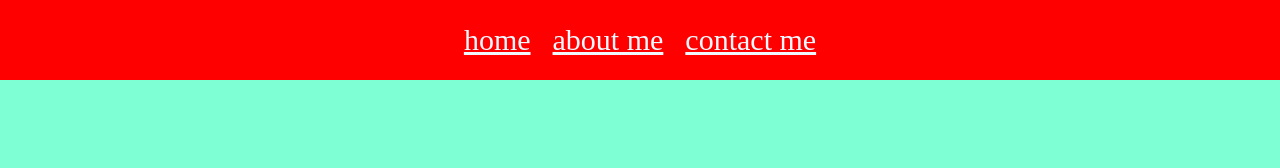
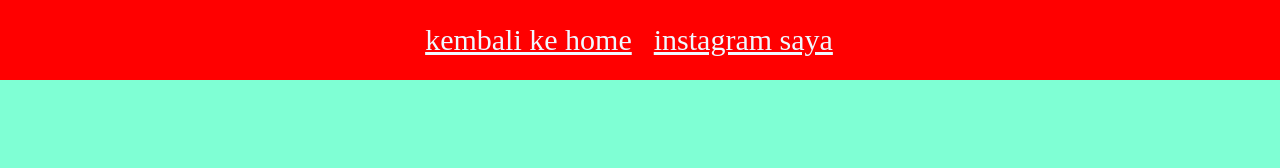
Before and after one commit to danis570/percobaan, a plain HTML site: page about.html in a window 1280 px wide. Shown: the top 168 px of the page. Drawn offline with Linux system fonts and the light colour scheme.

Commit message:
Update about.html

```diff
--- a/about.html
+++ b/about.html
@@ -13,13 +13,13 @@
     <div class="navbar-container">
       <ul class="ul-navbar">
         <li class="li-navbar">
-          <a href="index.html" class="a-navbar">home</a>
+          <a href="index.html" class="a-navbar">kembali ke home</a>
         </li>
         <li class="li-navbar">
-          <a href="about.html" class="a-navbar">about me</a>
+          <a href="about.html" class="a-navbar">instagram saya</a>
         </li>
         <li class="li-navbar">
-          <a href="contact.html" class="a-navbar">contact me</a>
+          <a href="contact.html" class="a-navbar"></a>
         </li>
       </ul>
     </div>
@@ -27,7 +27,7 @@
 
     <!-- content 1 -->
     <div class="content1-container">
-      <a href="https://youtube.com/deaafrizal"
+      <a href="https://www.instagram.com/ahmddanish570"
       class="d-content">
       <img src="KS.png" class="img-content1" \>
 
```
